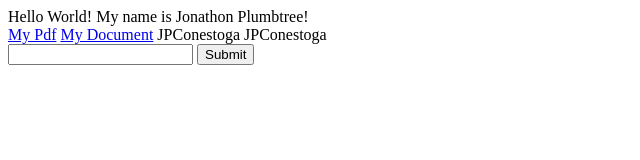
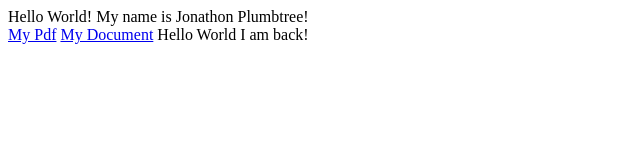
Before and after one commit to ECPapp/ECPapp.github.io, a plain HTML site: page index.html in a window 1280 px wide. Shown: the whole page, without its empty margins (0-640 px from the left). Drawn offline with Linux system fonts and the light colour scheme.

Commit message:
Update index.html

```diff
--- a/index.html
+++ b/index.html
@@ -33,13 +33,6 @@ Hello World! My name is Jonathon Plumbtree!
 <a href="document.pdf">My Pdf</a>
 <a href="word.doc">My Document</a>
 
-
-  <span id="Author">JPConestoga</span>
-<span id="Author">JPConestoga</span>
-
-<form id="kmForm">
-<input type="text" id="txtKilometers"></input>
-<input type="submit">
-</form>
+Hello World I am back!
 </body>
 </html>
```
